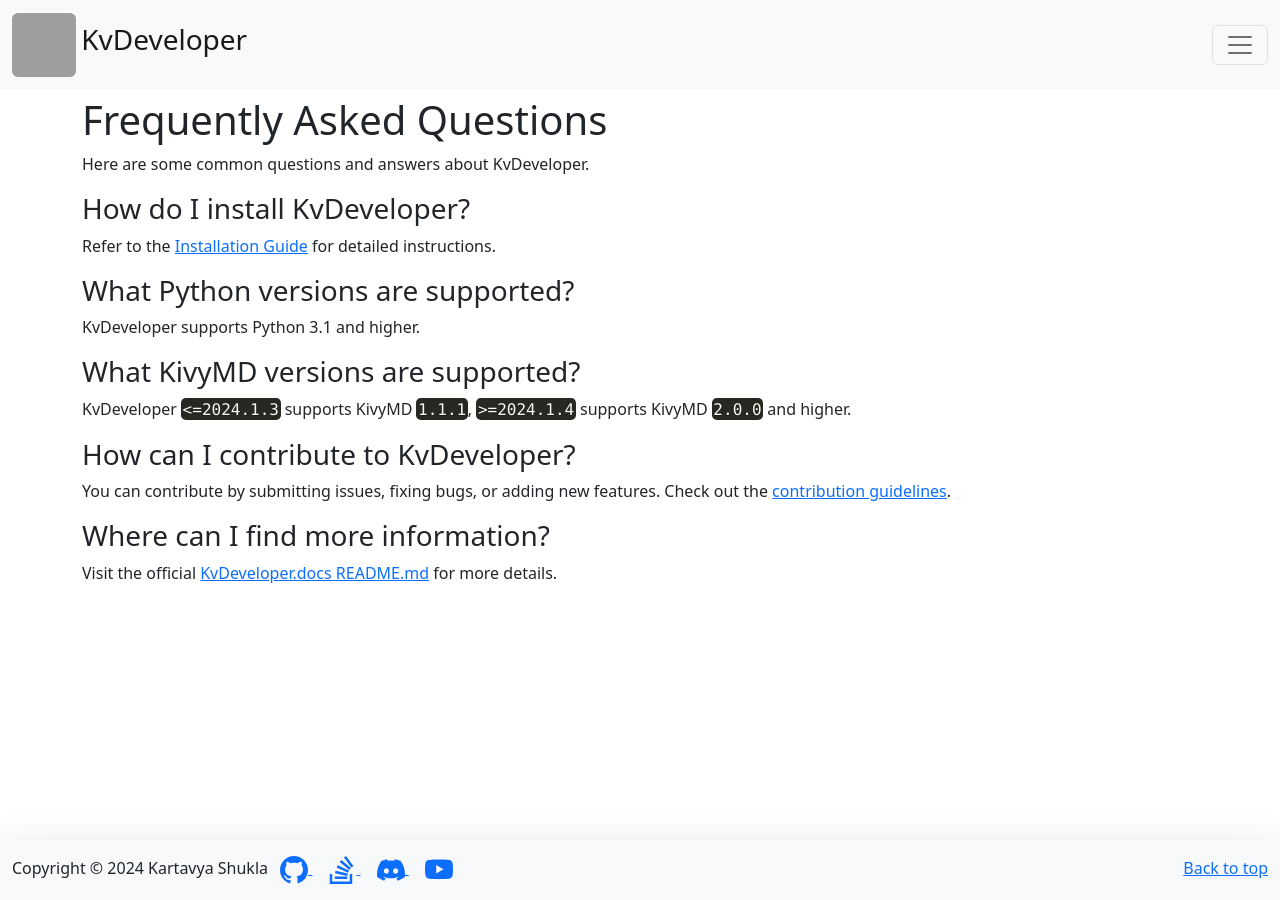
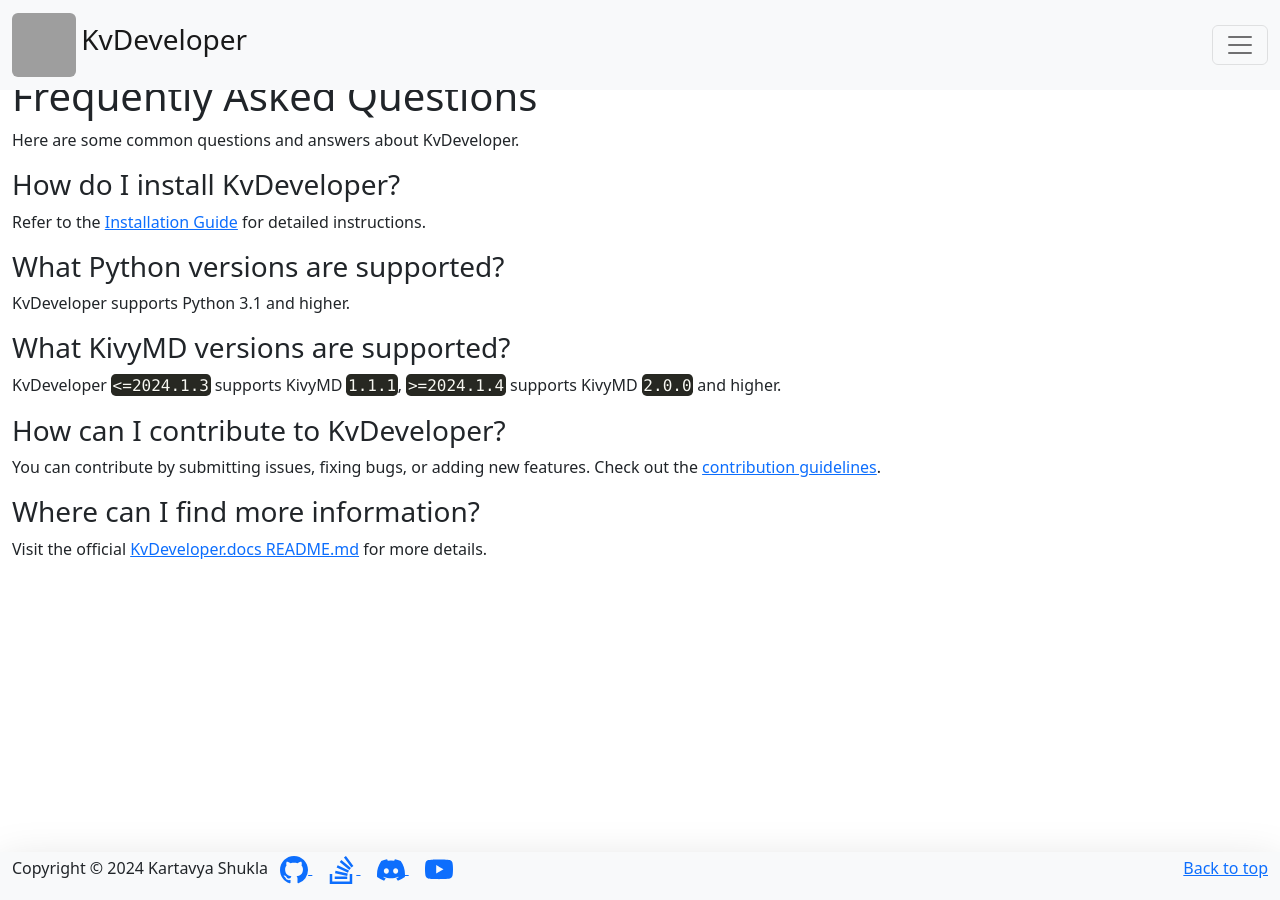
Before and after one commit to Novfensec/KvDeveloper.docs, a Jekyll site: the page built from docs/faqs.md, in a window 1280 px wide. Built offline with Jekyll 4.4.1, drawn with Linux system fonts in a browser that asks for light colours; comment, search, counter and statistics services are not loaded; grey boxes are pictures that could not be loaded.

Commit message:
Update default.html

```diff
--- a/docs/_layouts/default.html
+++ b/docs/_layouts/default.html
@@ -72,12 +72,10 @@
     </header>
     <br>
     <div class="main container-fluid pt-4 pb-4 mt-4">
-        <div class="container mt-4">
-            {{ content }}
-        </div>
+        {{ content }}
     </div>
     <br>
-    <footer class="footer container-fluid fixed-bottom bg-light pt-3 mt-3 shadow-lg">
+    <footer class="footer container-fluid fixed-bottom bg-light pt-1 mt-1 shadow-lg">
         <p class="float-start">Copyright © 2024 Kartavya Shukla
             <a class="p-2 link" rel="noopener" target="_blank" href="https://github.com/Novfensec/KvDeveloper">
                 <svg xmlns="http://www.w3.org/2000/svg" width="28" height="28" fill="currentColor" class="bi bi-github"
```
